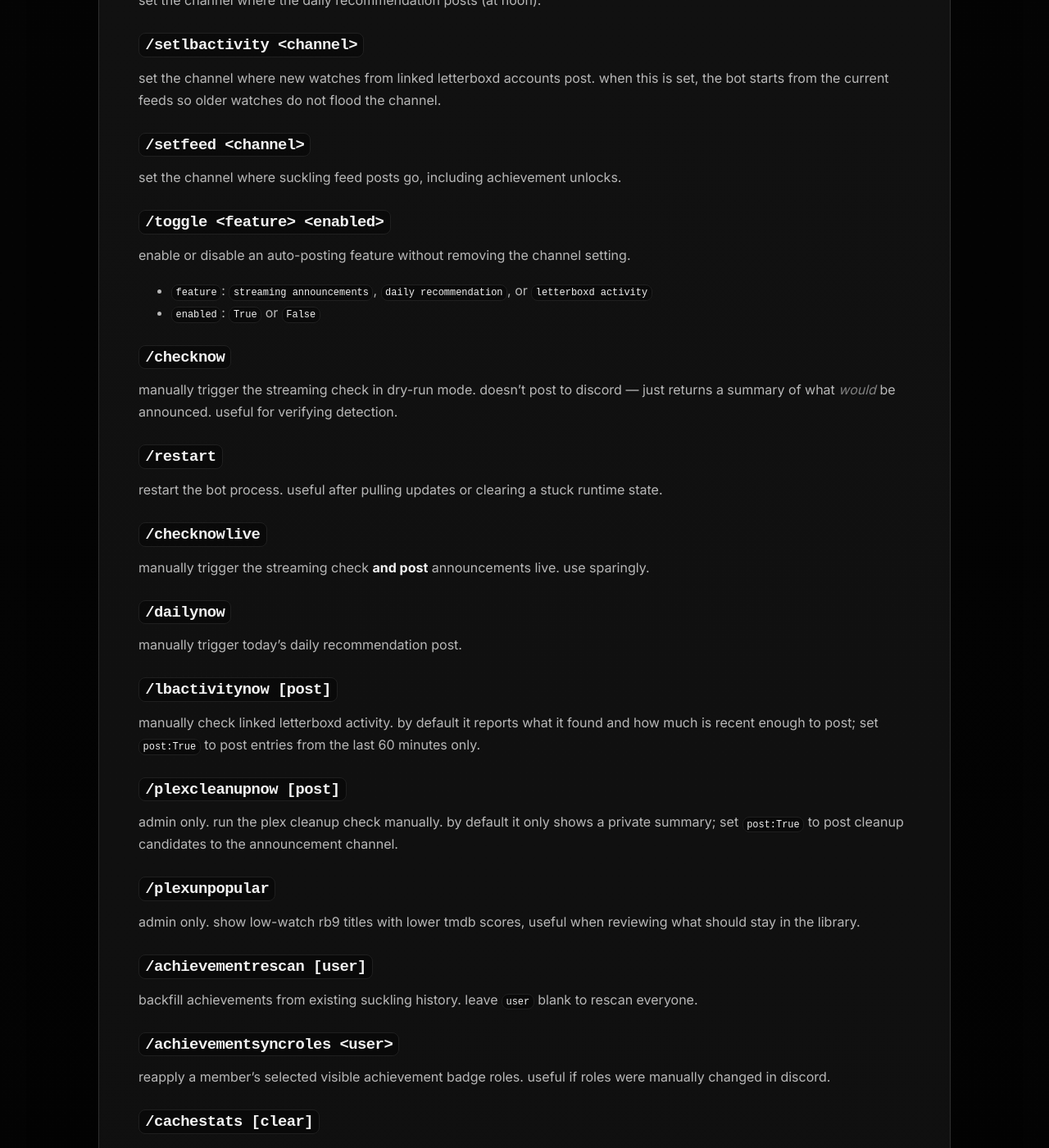
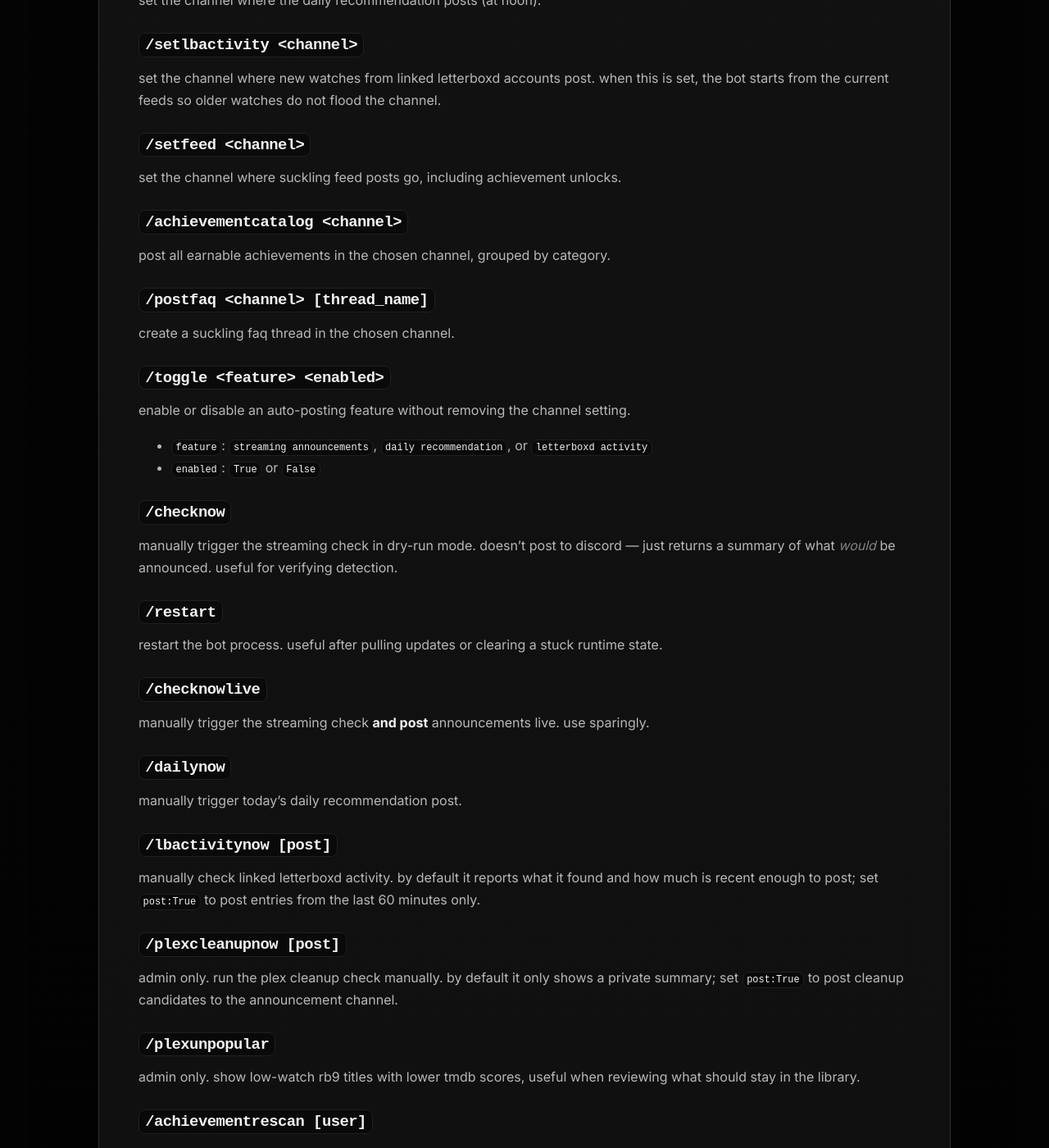
Before and after one commit to rupertosandez/sucklingsite, a Jekyll site: the page built from COMMANDS.md, in a window 1280 px wide and 1400 px high, scrolled down 12125 px. Shown: the whole window at 82% size. Built offline with Jekyll 4.4.1, drawn with Linux system fonts in a browser that asks for light colours; some of the changed text lies outside the part shown.

Commit message:
Update release notes and commands

```diff
--- a/COMMANDS.md
+++ b/COMMANDS.md
@@ -430,6 +430,12 @@ set the channel where new watches from linked letterboxd accounts post. when thi
 ### `/setfeed <channel>`
 set the channel where suckling feed posts go, including achievement unlocks.
 
+### `/achievementcatalog <channel>`
+post all earnable achievements in the chosen channel, grouped by category.
+
+### `/postfaq <channel> [thread_name]`
+create a suckling faq thread in the chosen channel.
+
 ### `/toggle <feature> <enabled>`
 enable or disable an auto-posting feature without removing the channel setting.
 
@@ -463,6 +469,9 @@ backfill achievements from existing suckling history. leave `user` blank to resc
 ### `/achievementsyncroles <user>`
 reapply a member's selected visible achievement badge roles. useful if roles were manually changed in discord.
 
+### `/achievementrefreshfeed [limit]`
+refresh recent achievement feed posts into the current achievement announcement format.
+
 ### `/cachestats [clear]`
 show the size of the in-memory cache. pass `clear:True` to wipe both the tmdb cache and the random-pick pool (useful if data feels stale).
 
```
Also changed, not shown: CHANGELOG.md.
